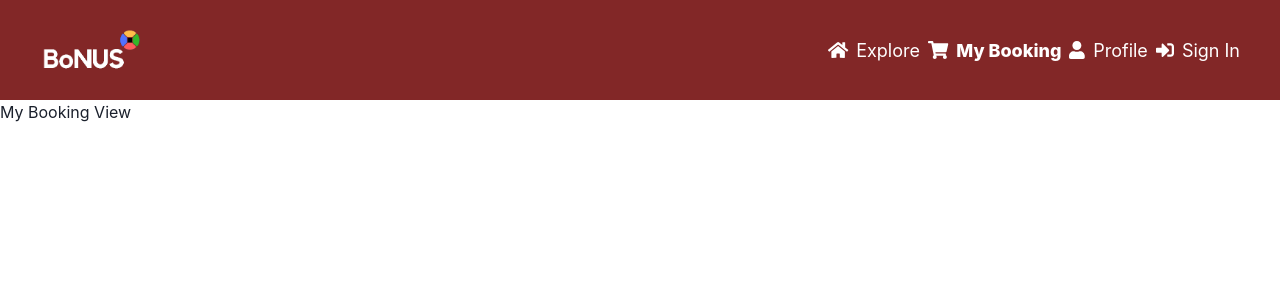
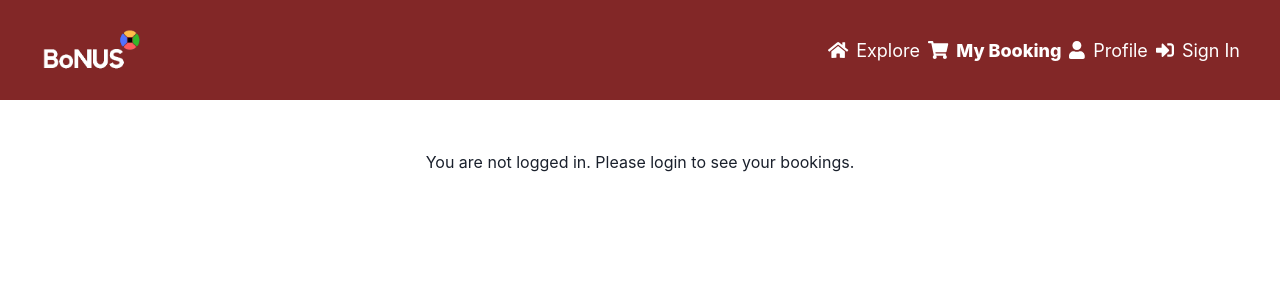
Before and after one commit to simonjulianl/DeFentilz-Orbital, a Next.js app: page /booking in a window 1280 px wide. Shown: the top 300 px of the page. Built offline with nearby package versions, Linux system fonts and the light colour scheme; no server answers.

Commit message:
Added Booking Page

```diff
--- a/src/pages/booking/index.tsx
+++ b/src/pages/booking/index.tsx
@@ -1,7 +1,36 @@
 import Layout from "~/components/Layout/Layout";
 import React from "react";
+import { useAuth } from "~/firebase/auth";
+import { Box, VStack, Text } from "@chakra-ui/react";
 
-// this is my booking view page, check the Layout components for the routing
-const MyBookingView = (props) => <Layout>{`My Booking View`}</Layout>;
+const MyBookingView = () => {
+    const authContext = useAuth();
+    return (
+        <Layout>
+            <VStack>
+                <Box>
+                    <VStack paddingTop={[10, 50]}>
+                            { authContext.auth
+                                ? (
+                                    <>
+                                        <Text>
+                                            {"Display Name: " + authContext.auth.name}
+                                        </Text>
+                                        <Text>
+                                            {"Email Address: " + authContext.auth.email}
+                                        </Text>
+                                    </>
+                                ) : (
+                                    <Text align="center">
+                                        {"You are not logged in. Please login to see your bookings."}
+                                    </Text>
+                                )
+                            }
+                    </VStack>
+                </Box>
+            </VStack>
+        </Layout>
+    );
+}
 
 export default MyBookingView;
```
